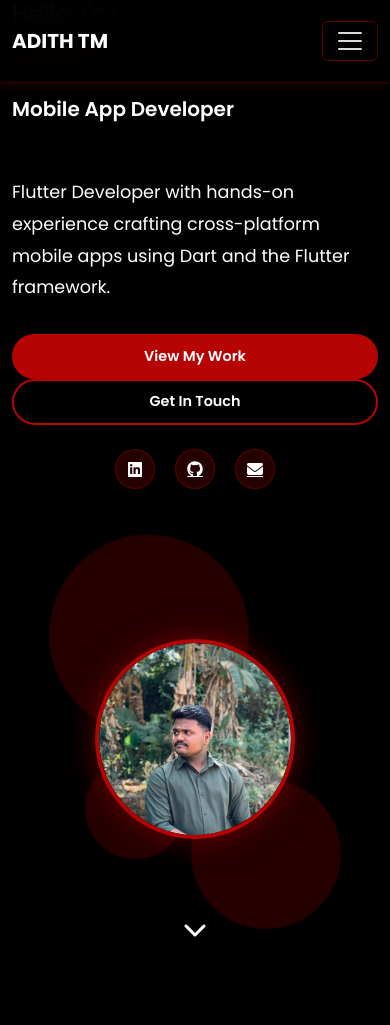
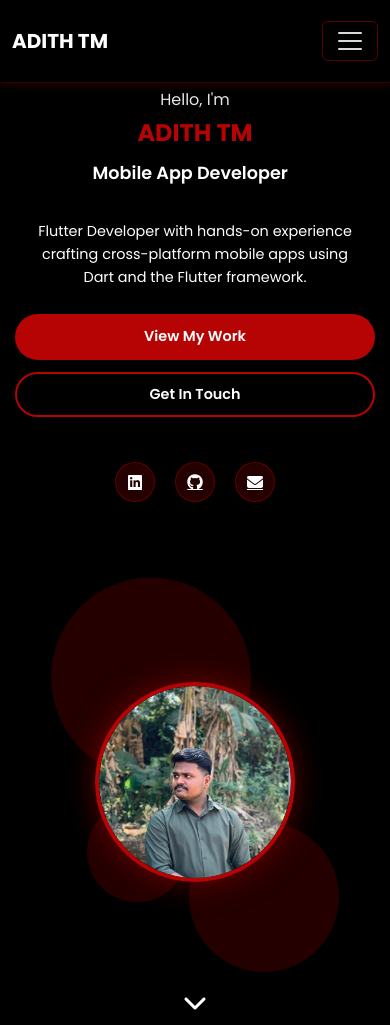
Before and after one commit to adithtm98955/my-portfolio, a plain HTML site: page index.html in a window 390 px wide. Shown: the top 1025 px of the page. Drawn offline with nearby package versions, Linux system fonts and the light colour scheme.

Commit message:
second commit on 21-11-2025

```diff
--- a/index.html
+++ b/index.html
@@ -58,7 +58,7 @@
         <div class="hero-overlay"></div>
         <div class="container">
             <div class="row align-items-center min-vh-100">
-                <div class="col-lg-6" data-aos="fade-right">
+                <div class="col-lg-6 col-12" data-aos="fade-right">
                     <div class="hero-content">
                         <h1 class="hero-title">
                             <span class="greeting">Hello, I'm</span>
--- a/styles.css
+++ b/styles.css
@@ -125,7 +125,8 @@ body {
     position: relative;
     display: flex;
     align-items: center;
-    overflow: hidden;
+    overflow: visible;
+    padding: 100px 0 50px;
 }
 
 .hero-overlay {
@@ -136,6 +137,8 @@ body {
     position: relative;
     z-index: 2;
     color: var(--white);
+    padding: 20px 0;
+    width: 100%;
 }
 
 .hero-title {
@@ -143,6 +146,8 @@ body {
     font-weight: 700;
     margin-bottom: 20px;
     line-height: 1.2;
+    word-wrap: break-word;
+    overflow-wrap: break-word;
 }
 
 .greeting {
@@ -152,12 +157,16 @@ body {
     opacity: 0.9;
     margin-bottom: 10px;
     animation: fadeInUp 1s ease;
+    word-wrap: break-word;
+    overflow-wrap: break-word;
 }
 
 .name {
     display: block;
     color: var(--text-red);
     animation: fadeInUp 1s ease 0.2s both;
+    word-wrap: break-word;
+    overflow-wrap: break-word;
 }
 
 .hero-subtitle {
@@ -166,6 +175,9 @@ body {
     margin-bottom: 20px;
     min-height: 60px;
     animation: fadeInUp 1s ease 0.4s both;
+    word-wrap: break-word;
+    overflow-wrap: break-word;
+    line-height: 1.4;
 }
 
 .typing-text {
@@ -185,6 +197,7 @@ body {
 .hero-description {
     font-size: 1.1rem;
     margin-bottom: 30px;
+    margin-top: 20px;
     opacity: 0.9;
     line-height: 1.8;
     animation: fadeInUp 1s ease 0.6s both;
@@ -193,6 +206,10 @@ body {
 
 .hero-buttons {
     animation: fadeInUp 1s ease 0.8s both;
+    margin: 30px 0;
+    display: flex;
+    gap: 15px;
+    flex-wrap: wrap;
 }
 
 .btn-primary {
@@ -235,6 +252,7 @@ body {
     display: flex;
     gap: 20px;
     flex-wrap: wrap;
+    margin-top: 20px;
 }
 
 .social-link {
@@ -769,8 +787,21 @@ body {
         padding: 30px;
     }
 
+    .hero-section {
+        padding: 120px 0 50px;
+    }
+
     .hero-title {
         font-size: 3rem;
+    }
+
+    .greeting {
+        font-size: 1.3rem;
+    }
+
+    .hero-subtitle {
+        font-size: 1.75rem;
+        min-height: 50px;
     }
 
     .section-title {
@@ -784,12 +815,56 @@ body {
 }
 
 @media (max-width: 768px) {
+    .hero-section {
+        padding: 100px 0 40px;
+        min-height: auto;
+    }
+
+    .hero-section .container {
+        padding: 0 15px;
+    }
+
+    .hero-section .row {
+        min-height: auto !important;
+    }
+
+    .hero-content {
+        padding: 15px 0;
+        text-align: center;
+    }
+
     .hero-title {
         font-size: 2.5rem;
+        margin-bottom: 15px;
+    }
+
+    .greeting {
+        font-size: 1.1rem;
+        margin-bottom: 8px;
+    }
+
+    .name {
+        font-size: 2rem;
     }
 
     .hero-subtitle {
         font-size: 1.5rem;
+        min-height: 45px;
+        margin-bottom: 15px;
+    }
+
+    .hero-description {
+        font-size: 1rem;
+        margin-bottom: 30px;
+        padding: 0 15px;
+    }
+
+    .hero-buttons {
+        margin: 25px 0 30px;
+    }
+
+    .social-links {
+        margin-top: 30px !important;
     }
 
     .section-title {
@@ -798,6 +873,10 @@ body {
 
     .section-padding {
         padding: 60px 0;
+    }
+
+    .hero-image {
+        margin-top: 30px;
     }
 
     .about-content {
@@ -857,6 +936,8 @@ body {
     .hero-buttons {
         flex-direction: column;
         gap: 15px;
+        margin: 25px 0;
+        width: 100%;
     }
 
     .hero-buttons .btn {
@@ -871,12 +952,62 @@ body {
 }
 
 @media (max-width: 576px) {
+    .hero-section {
+        padding: 80px 0 30px;
+        min-height: auto;
+    }
+
+    .hero-section .container {
+        padding: 0 15px;
+    }
+
+    .hero-section .row {
+        min-height: auto !important;
+    }
+
+    .hero-content {
+        padding: 10px 0;
+        text-align: center;
+    }
+
     .hero-title {
-        font-size: 2rem;
+        font-size: 1.75rem;
+        margin-bottom: 12px;
+        line-height: 1.3;
+    }
+
+    .greeting {
+        font-size: 1rem;
+        margin-bottom: 6px;
+    }
+
+    .name {
+        font-size: 1.5rem;
+        line-height: 1.3;
     }
 
     .hero-subtitle {
-        font-size: 1.25rem;
+        font-size: 1.1rem;
+        min-height: 40px;
+        margin-bottom: 12px;
+        line-height: 1.5;
+    }
+
+    .hero-description {
+        font-size: 0.9rem;
+        margin-bottom: 25px;
+        line-height: 1.6;
+        padding: 0 10px;
+    }
+
+    .hero-buttons {
+        margin: 20px 0 25px;
+        gap: 12px;
+    }
+
+    .social-links {
+        margin-top: 25px !important;
+        padding-top: 20px;
     }
 
     .section-title {
@@ -885,6 +1016,15 @@ body {
 
     .section-padding {
         padding: 50px 0;
+    }
+
+    .hero-image {
+        margin-top: 20px;
+    }
+
+    .profile-card {
+        width: 180px;
+        height: 180px;
     }
 
     .about-content {
```
